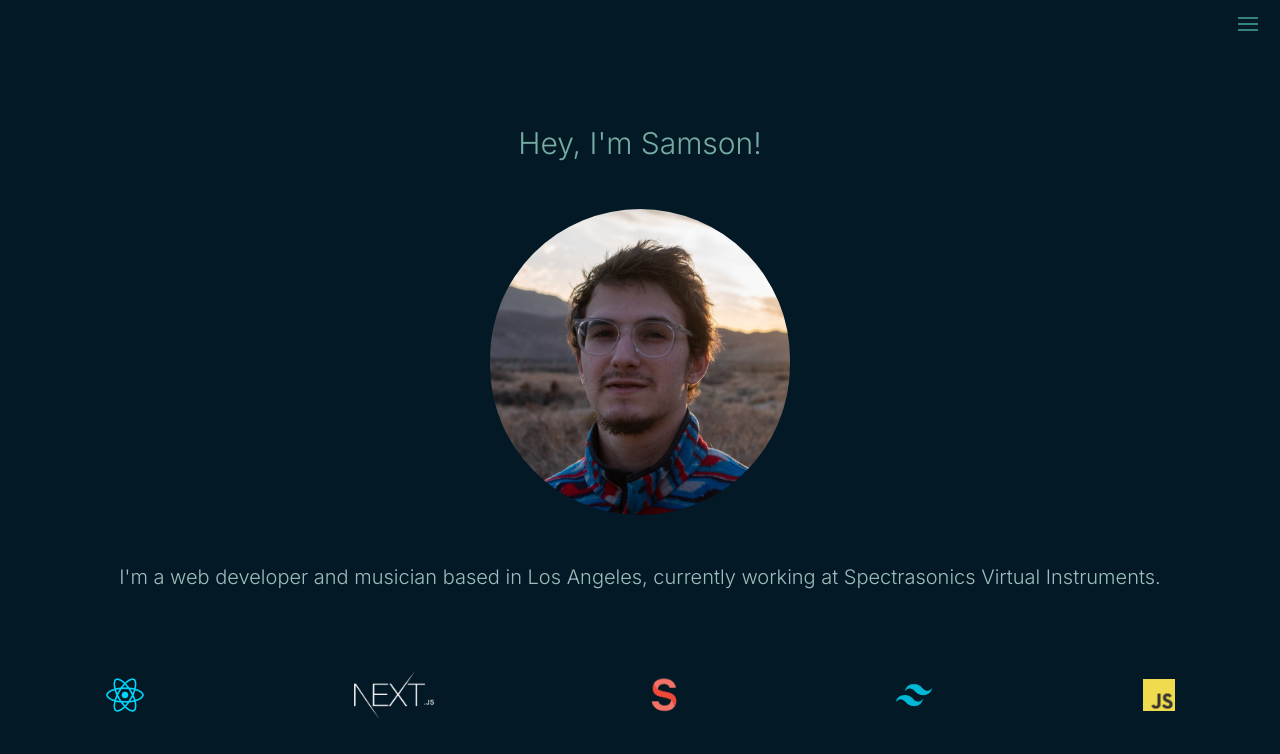
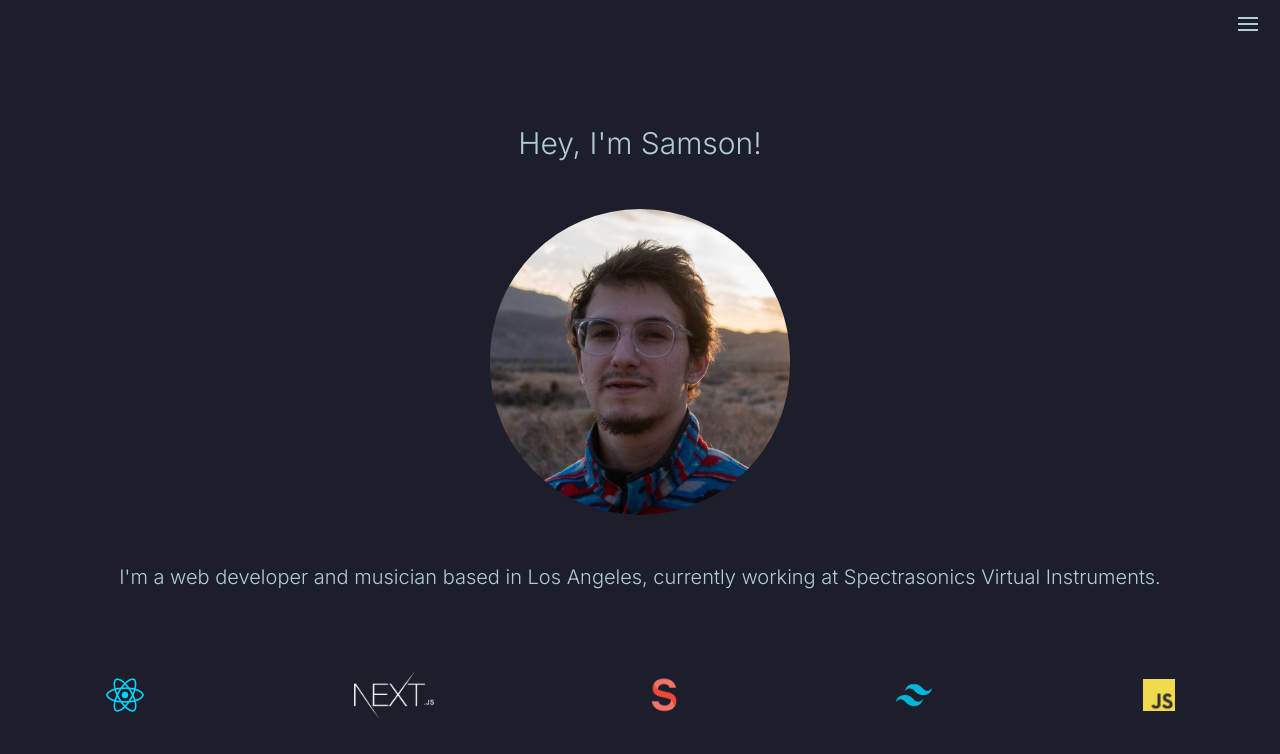
Before and after one commit to samsonbrody/samsonbrody, a Next.js app: page / in a window 1280 px wide. Shown: the top 754 px of the page. Built offline with nearby package versions, Linux system fonts and the light colour scheme.

Commit message:
change UI scheme

```diff
--- a/pages/index.tsx
+++ b/pages/index.tsx
@@ -46,7 +46,7 @@ export default function Home() {
         d="M 0, 20 a 20, 20 0 1,0 40,0 a 20, 20 0 1,0 -40,0"
         style={{ pathLength: scrollYProgress }}
       />
-      <div className="w-screen h-screen  bg-[#031926] flex items-center flex-col justify-center">
+      <div className="w-screen h-screen  bg-[#1c1e2b] flex items-center flex-col justify-center">
         <AnimatePresence>
           {isOpen && (
             <motion.div
@@ -54,7 +54,7 @@ export default function Home() {
               animate={{ x: "calc(100vw - 100%)", opacity: 1 }}
               transition={{ ease: "easeInOut", duration: 0.15 }}
               exit={{ x: -700, opacity: 0 }}
-              className="fixed top-0 w-full h-12 flex items-center justify-evenly text-[#071E22] bg-[#36827F] z-40"
+              className="fixed top-0 w-full h-12 flex items-center justify-evenly text-[#b2ccd6] bg-[#292d3e] z-40"
             >
               <a href="https://github.com/samsonbrody">
                 <p className="hover:opacity-80 hover:underline cursor-pointer hover:underline-offset-4 transition-all duration-150">
@@ -81,7 +81,7 @@ export default function Home() {
 
         <div className="top-0 right-2 fixed z-50">
           <Hamburger
-            color={isOpen ? "#071E22" : "#36827F"}
+            color={isOpen ? "#b2ccd6" : "#b2ccd6"}
             size={20}
             toggled={isOpen}
             toggle={setOpen}
@@ -92,7 +92,7 @@ export default function Home() {
             // initial={{ opacity: 0.3, scale: 1 }}
             // animate={{ opacity: 1, scale: 1 }}
             // transition={{ duration: 1 }}
-            className="text-[#77ACA2] font-Inter font-light mt-24 mb-12 text-3xl"
+            className="text-[#b2ccd6] font-Inter font-light mt-24 mb-12 text-3xl"
           >
             {`Hey, I'm Samson!`}
           </motion.p>
@@ -104,7 +104,7 @@ export default function Home() {
             height={300}
             className="rounded-full"
           />
-          <motion.p className="text-[#9DBEBB] font-Inter font-light mt-12 text-xl text-center px-4">
+          <motion.p className="text-[#b2ccd6] font-Inter font-light mt-12 text-xl text-center px-4">
             {` I'm a web developer and musician based in Los Angeles, currently working at `}
             <Link
               href={`https://www.spectrasonics.net/`}
```
